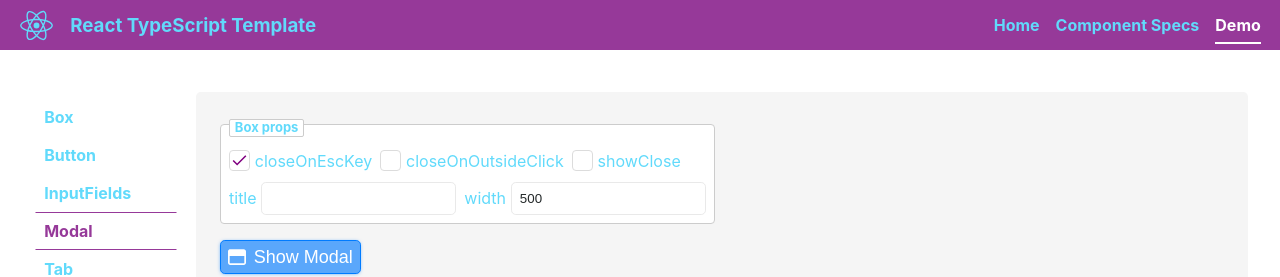
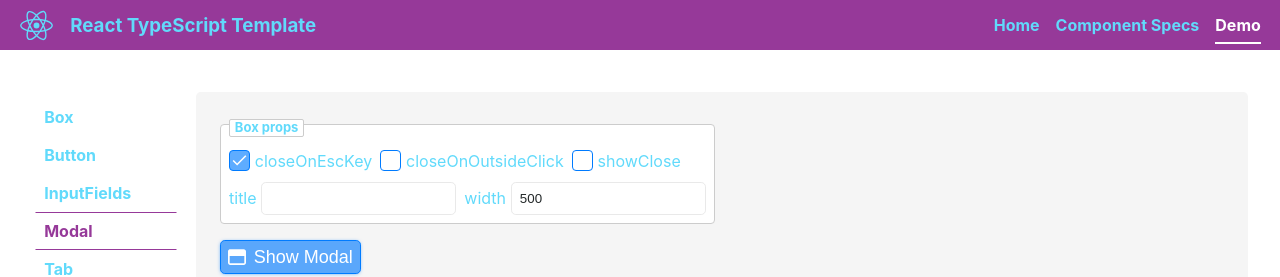
Before and after one commit to jaosimt/ts-app-template, a React (Create React App) app: page /demo/modal in a window 1280 px wide. Shown: the top 277 px of the page. Built offline with nearby package versions, Linux system fonts and the light colour scheme.

Commit message:
remove background of unchecked checkbox; it is confusing!

```diff
--- a/src/components/partials/checkbox/index.tsx
+++ b/src/components/partials/checkbox/index.tsx
@@ -8,7 +8,7 @@ const CheckboxContainer = styled.div`
 
 const Icon = styled.svg`
     fill: none;
-    stroke: purple;
+    stroke: #fff;
     stroke-width: 2px;
 `;
 // noinspection CssUnknownProperty
@@ -32,7 +32,8 @@ const StyledCheckbox = styled.div<{
     width: 21px;
     height: 21px;
     border-radius: 4px;
-    border: 1px solid gainsboro;
+    border: 1px solid rgb(0, 123, 255);
+    background-color: ${props => props.checked ? 'rgba(0, 123, 255, 0.63)' : 'transparent'};
     transition: all 150ms;
 
     ${Icon} {
@@ -48,6 +49,12 @@ const Label = styled.label`
 
     & + * {
         margin-left: 0.5rem;
+    }
+
+    &:hover {
+        > ${CheckboxContainer} {
+            opacity: 0.7;
+        }
     }
 `;
 
```
